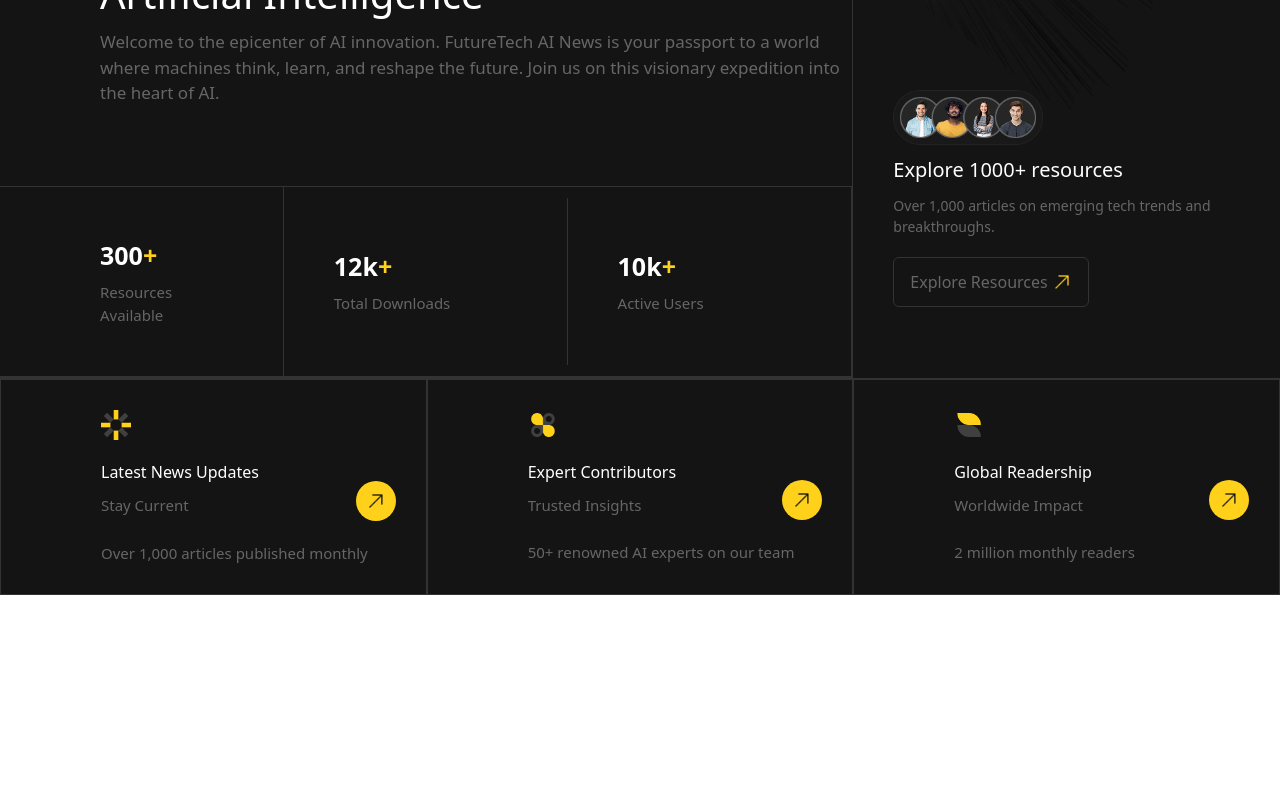
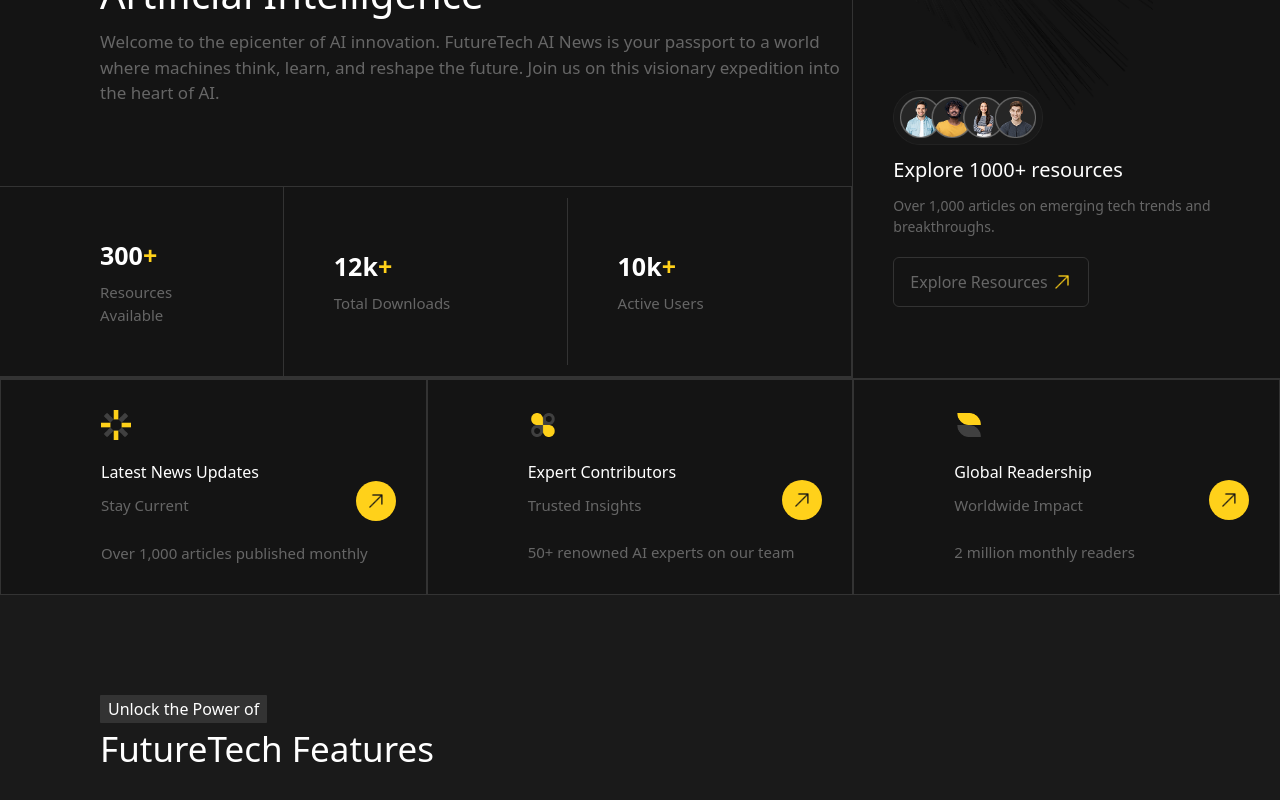
Before and after one commit to devsultan06/blog, a Next.js app: page / in a window 1280 px wide. Shown: the part 343-1143 px from the top of the page. Before the commit the page ends 938 px from the top, so only its background shows below. Built offline with nearby package versions, Linux system fonts and the light colour scheme; no server answers; the database is empty.

Commit message:
Add HeroSection component to Home page layout

```diff
--- a/app/page.tsx
+++ b/app/page.tsx
@@ -1,6 +1,7 @@
 "use client";
 
 import FeaturesSection from "@components/home/FeatureSection";
+import HeroSection from "@components/home/HeroSection";
 import Image from "next/image";
 import Link from "next/link";
 import { useEffect, useState } from "react";
@@ -73,6 +74,8 @@ export default function Home() {
 
       <FeaturesSection />
 
+      <HeroSection />
+
     </div>
 
   );
--- /dev/null
+++ b/components/home/HeroSection.tsx
@@ -0,0 +1,12 @@
+const HeroSection = () => {
+    return (
+      <section className="bg-black pt-[100px] pb-[100px] px-[100px] max-900:px-[20px] ">
+        <button className="bg-dark20 text-white px-2 py-[2px] rounded-[1px] hover:bg-opacity-80 transition duration-300 ease-in-out">
+          Unlock the Power of
+        </button>
+        <h1 className="text-[35px] text-white">FutureTech Features</h1>
+      </section>
+    );
+  };
+
+  export default HeroSection;
```
